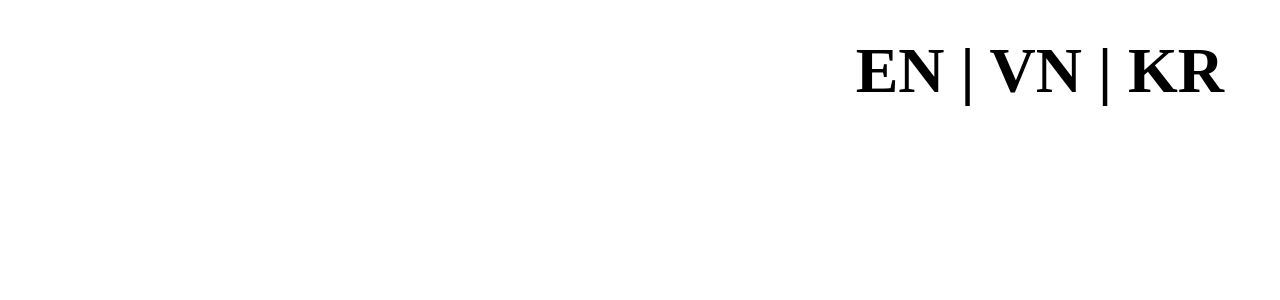
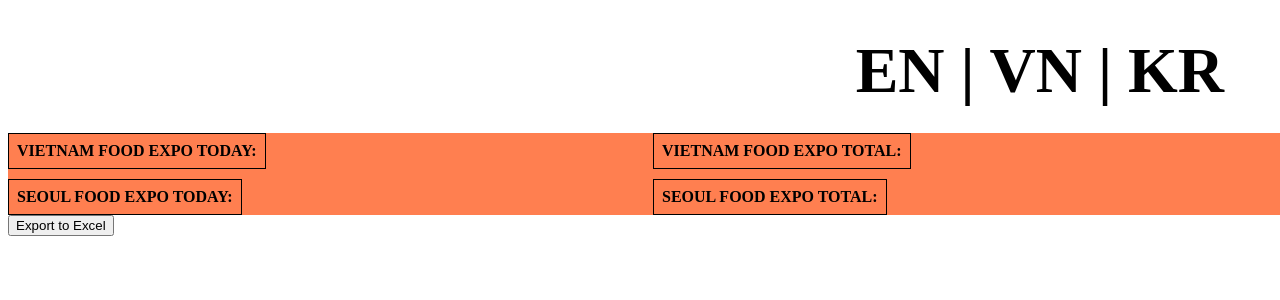
Before and after one commit to Kiiiiiiiiiiiiiiiiiii/Survey, a Vue app in the folder survey-client/: page /result in a window 1280 px wide. Before the commit this address had no page. Shown: the top 300 px of the page. Built offline with nearby package versions, Linux system fonts and the light colour scheme; no server answers; the HTML template or start-up script is replaced by a standard one.

Commit message:
result 페이지 리프레쉬 cnt 데이터 추가, excel 반출버튼 추가

```diff
--- a/survey-client/src/pages/Home.vue
+++ b/survey-client/src/pages/Home.vue
@@ -2,9 +2,10 @@
     <div class="home-main-container">
         <Logo/>
         <div class="grid-container">
-                {{ $t('name') }} :  <input class="input-element" v-model="state.form.name"/>
-                {{ $t('company') }} :  <input class="input-element" v-model="state.form.company"/>
-                {{ $t('email') }} :  <input class="input-element" v-model="state.form.email"/>
+            {{ $t('name') }} : <input class="input-element" v-model="state.form.name"/>
+            {{ $t('company') }} : <input class="input-element" v-model="state.form.company"/>
+            {{ $t('email') }} : <input class="input-element" :class="{'input-danger': emailHasError }" v-model="state.form.email"/>
+<!--            <p v-show="valid.email" class="input-error"> 이메일 오류 </p>-->
             {{ $t('industry') }} :
             <select class="input-element" v-model="state.form.industry">
                 <option>{{ $t('confectionary') }}</option>
@@ -42,7 +43,7 @@
 
 <script>
 
-import {reactive} from "vue";
+import {reactive, onBeforeMount} from "vue";
 import axios from "axios";
 import Logo from "@/components/Logo.vue";
 import {useRouter} from "vue-router";
@@ -51,15 +52,25 @@ export default {
     components: {Logo},
     setup() {
         const router = useRouter()
-
+        console.log('1. router : ',router)
+        console.log('2. route : ', router.currentRoute.value.query.branchId)
         const state = reactive({
             form: {
                 name: "",
                 company: "",
                 email: "",
-                industry: ""
+                industry: "",
+                branchId: router.currentRoute.value.query.branchId
             }
         })
+
+        onBeforeMount(() =>{
+            console.log('onBeforeMount start')
+            /*console.log('route :', query)
+            if (query.branchId) {
+                state.form.branchId = query.branchId;
+            }*/
+        });
 
         const submit = () => {
             axios.post("/api/submit", state.form).then((res) => {
@@ -77,8 +88,34 @@ export default {
         return {
             selected: false, //radio 버튼의 디폴트 값 설정
             true: true,
-            false: false
-
+            false: false,
+            emailHasError: false,
+            valid: {
+                email: false
+            }
+        }
+    },
+    methods:{
+        checkemail() {
+            console.log('checkEmail start')
+            const validateEmail = /^[A-Za-z0-9_\\.\\-]+@[A-Za-z0-9\\-]+\.[A-Za-z0-9\\-]+/
+            console.log('checkEmail 1')
+            if (!validateEmail.test(this.email) || !this.email) {
+                console.log('checkEmail 2')
+                this.valid.email = true
+                this.emailHasError = true
+                return
+            }
+            console.log('checkEmail 3')
+            this.valid.email = false
+            this.emailHasError = false
+        }
+    },
+    watch: {
+        'state.form.email': function () {
+            console.log('watch start')
+            this.checkemail()
+            console.log('watch end')
         }
     }
 }
@@ -92,7 +129,7 @@ export default {
     max-height: 100%;
 }
 
-.grid-container{
+.grid-container {
     display: grid;
     grid-template-columns: 1fr 1fr; /* 2x2 그리드 생성 */
     gap: 10px; /* 그리드 아이템 간의 간격 설정 */
@@ -116,4 +153,14 @@ export default {
     align-items: center;
     text-align: center;
 }
+
+.input-danger {
+    border-bottom: 1px solid $color-error !important;
+}
+
+.input-error {
+    line-height: 16px;
+    font-size: 11px;
+    color: $color-error;
+}
 </style>
--- /dev/null
+++ b/survey-client/src/pages/Result.vue
@@ -0,0 +1,96 @@
+<template>
+   <div class="grid-container">
+      <tr>
+         <th>
+            VIETNAM
+            FOOD EXPO TODAY: {{this.apiData.vnDailyCnt}}
+         </th>
+      </tr><tr>
+         <th>
+            VIETNAM
+            FOOD EXPO TOTAL: {{this.apiData.vnTotalCnt}}
+         </th>
+      </tr><tr>
+         <th>
+            SEOUL
+            FOOD EXPO TODAY: {{this.apiData.krDailyCnt}}
+         </th>
+      </tr><tr>
+         <th>
+            SEOUL
+            FOOD EXPO TOTAL: {{this.apiData.krTotalCnt}}
+         </th>
+      </tr>
+   </div>
+   <div>
+      <button @click="makeExcelFile">Export to Excel</button>
+   </div>
+</template>
+
+<script>
+import axios from "axios";
+//import xlsx from 'xlsx' 로 사용하면 utils 사용할때 에러 발생
+import * as xlsx from 'xlsx';
+export default {
+    name: "Result",
+   data() {
+       return {
+          apiData: [],
+          tableData:[]
+       };
+   },
+   methods: {
+      refreshData() {
+         //페이지 로딩 시 호출될 api
+         axios.get('/api/test').then(res => {
+            this.apiData = res.data;
+            // console.log('apiData : ',this.apiData)
+         })
+             .catch(error => {
+                console.log(error);
+             })
+     },
+      makeExcelFile() {
+         //실체 데이터 가져오기
+         axios.get('api/getAllData').then(res => {
+            const workBook = xlsx.utils.book_new()
+            const workSheet = xlsx.utils.json_to_sheet(res.data)
+            xlsx.utils.book_append_sheet(workBook, workSheet, 'survey')
+            xlsx.writeFile(workBook, 'survey_user_list.xlsx')
+         }).catch(error => {
+            console.log(error);
+         })
+      }
+   },
+   mounted() {
+      // 30초(30000 밀리초)마다 refreshData 메서드를 호출
+      this.refreshInterval = setInterval(this.refreshData, 30000);
+      //페이지 로딩 시 호출될 api
+      axios.get('/api/test').then(res => {
+         this.apiData = res.data;
+      })
+          .catch(error => {
+             console.log(error);
+          })
+   },
+   beforeUnmount() {
+      // 컴포넌트가 파괴될 때 setInterval을 해제
+      clearInterval(this.refreshInterval);
+   },
+}
+</script>
+
+<style scoped>
+.grid-container {
+   border-collapse: collapse; /* 테두리가 겹치지 않도록 설정 */
+   display: grid;
+   grid-template-columns: 1fr 1fr; /* 2x2 그리드 생성 */
+   gap: 10px; /* 그리드 아이템 간의 간격 설정 */
+   text-align: center;
+   background-color: coral;
+}
+.grid-container th, .grid-container td {
+   border: 1px solid #000;
+   padding: 8px; /* 셀 안의 내용을 조정하세요 */
+}
+</style>
--- a/survey-client/src/scripts/router.js
+++ b/survey-client/src/scripts/router.js
@@ -1,8 +1,9 @@
-import Home from "@/components/Header.vue";
+/*import Home from "@/components/Header.vue";*/
+import Home from "@/pages/Home.vue";
 import {createRouter, createWebHistory} from "vue-router";
 
 const routes = [
-    {path: '/', component: Home}, //루트경로로 들어올때는 컴포넌트를 홈으로 연결
+    {path: '/main', component: Home}, //루트경로로 들어올때는 컴포넌트를 홈으로 연결
 ]
 
 const router = createRouter({
```
Also changed, not shown: survey-client/src/main.js (+8 -1 lines). Lines whose indentation alone changed are shown as unchanged.
